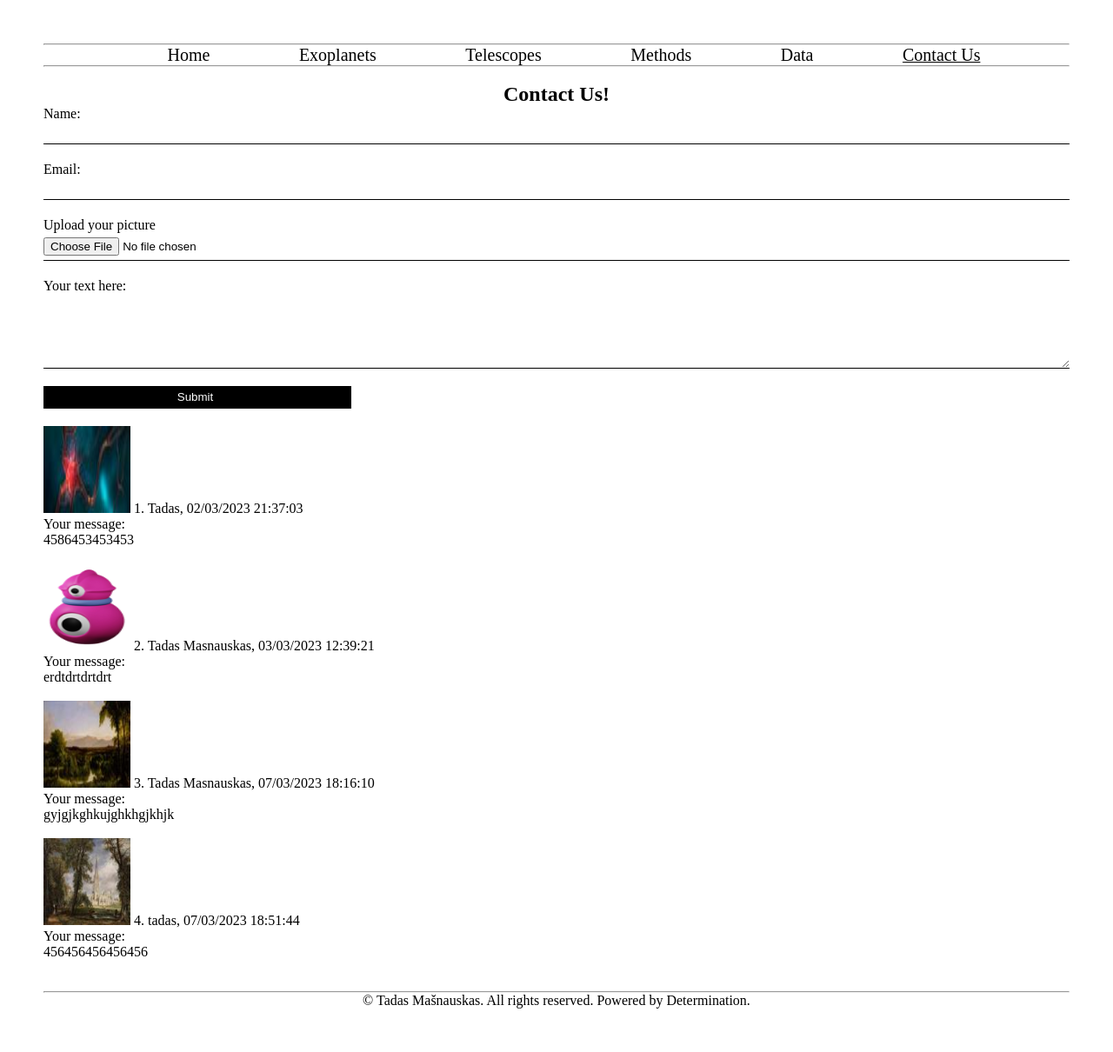
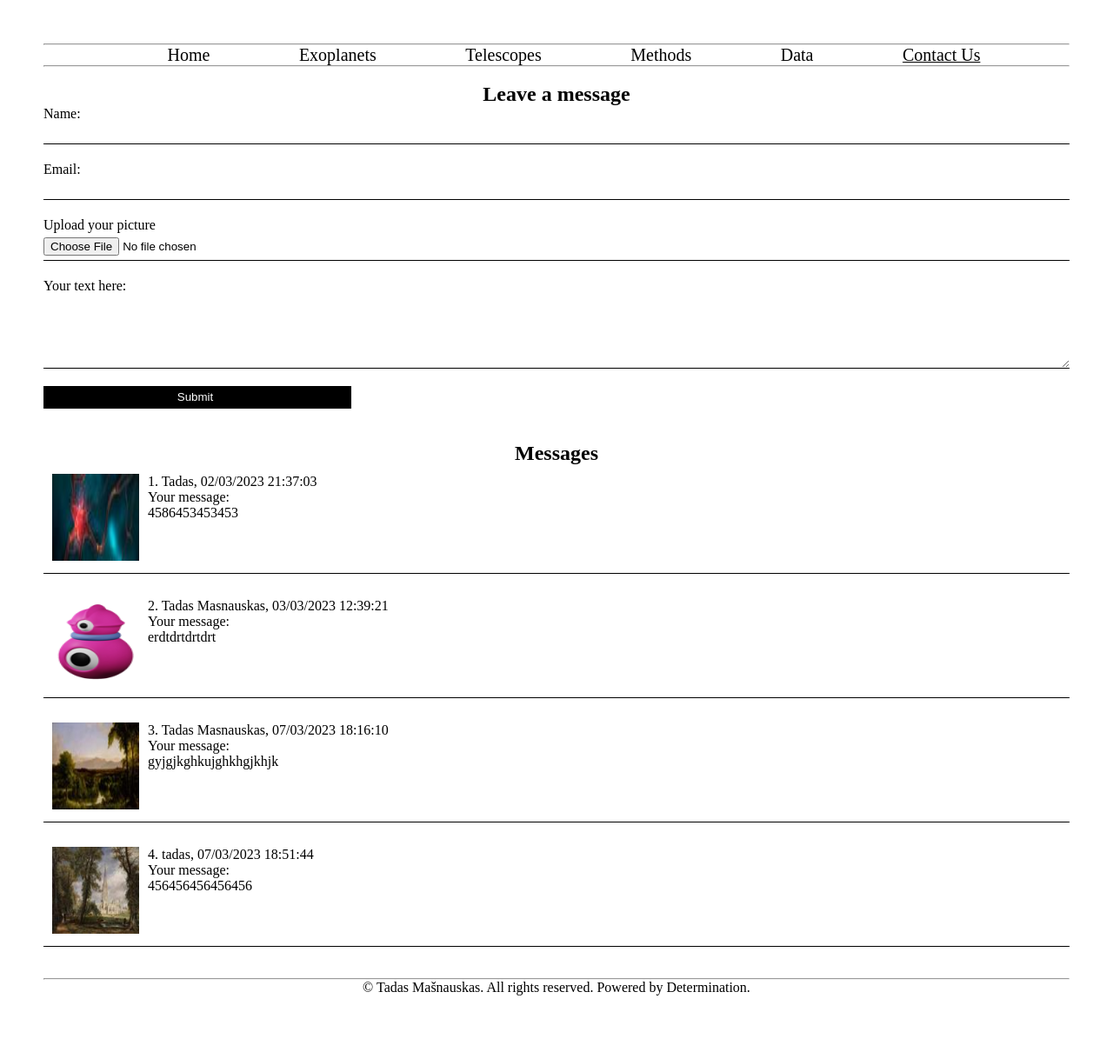
Before and after one commit to Masnauskas/flask_puslapis, a Flask app: page /contact_us in a window 1280 px wide. Shown: the whole page at 87% size. After the commit the page ends 1145 px from the top, so only its background shows below. Run offline with Flask 2, Linux system fonts and the light colour scheme; some libraries are stand-ins or nearby versions.

Commit message:
contact_us formatting

```diff
--- a/static/css/main.css
+++ b/static/css/main.css
@@ -175,3 +175,17 @@ input[type="submit"]:hover {
   flex-direction: column;
   align-items: center;
 }
+
+/* Contact us */
+
+.contact-box {
+  display: flex;
+  flex-direction: row;
+  padding: 10px;
+  border-bottom: 1px solid black;
+}
+.contact-message-box {
+  display: flex;
+  flex-direction: column;
+  margin-left: 10px;
+}
--- a/templates/contact_us.html
+++ b/templates/contact_us.html
@@ -13,7 +13,7 @@
   <body>
     {% extends "base.html" %}{% set active_page = "contact_us" %} {% block
     navigation %} {{ super() }}
-    <div class="title">Contact Us!</div>
+    <div class="title">Leave a message</div>
     <form method="post" action="" enctype="multipart/form-data">
       {{ form.csrf_token }}
       <div>
@@ -42,8 +42,11 @@
       </div>
       {{ form.submit }}
     </form>
+    <br />
+    <div class="title">Messages</div>
 
     {% for i in data %}
+    <div class="contact-box">
       <div>
         <img
           src="{{ url_for('static', filename='images/' + i.image) }}"
@@ -52,11 +55,16 @@
           width="100px"
           enctype="multipart/form-data"
         />
-      {{ i.id }}. {{i.name}}, {{i.date}}
       </div>
+      <div class="contact-message-box">
+        <div>{{ i.id }}. {{i.name}}, {{i.date}}</div>
+
         <div>Your message:</div>
         <div>{{i.message}}</div>
+      </div>
+    </div>
     <br />
+
     {% endfor %} {% endblock %}
   </body>
 </html>
```
Also changed, not shown: data.sqlite, static/images/c7939763b493b759.jpg (added). Lines whose indentation alone changed are shown as unchanged.
